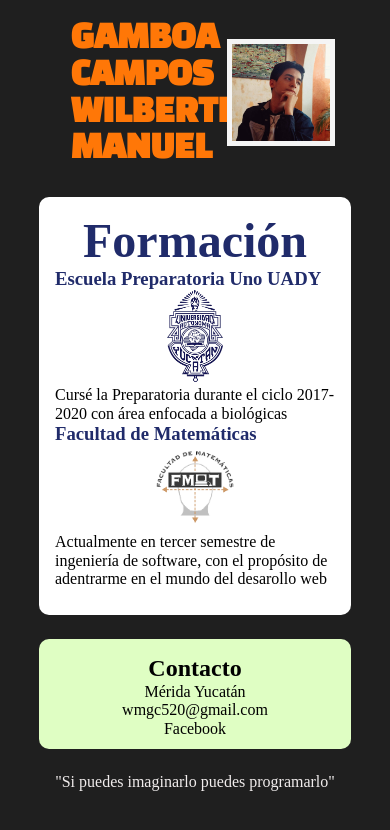
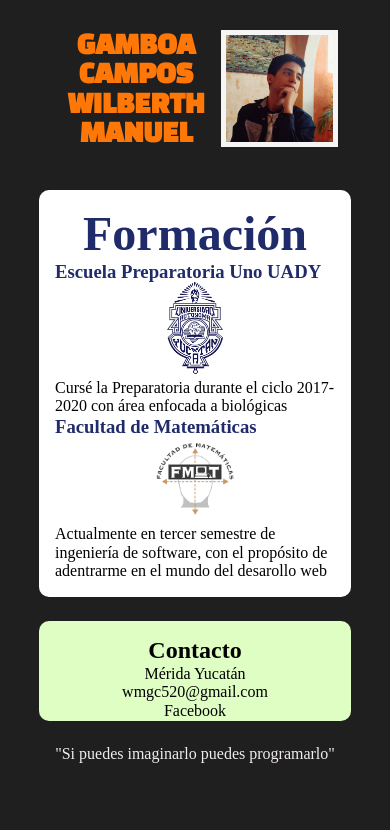
Before and after one commit to WilberthGamboa/CV-Wilberth, a plain HTML site: page index.html in a window 390 px wide. Drawn offline with Linux system fonts and the light colour scheme.

Commit message:
tampaño letra

```diff
--- a/style.css
+++ b/style.css
@@ -148,7 +148,7 @@ img{
 
 @media all and (max-width:600px){
     .header{
-        font-size: 1rem;
+        font-size: .8rem;
     }
     .header h1{
         width: 50%;
```
